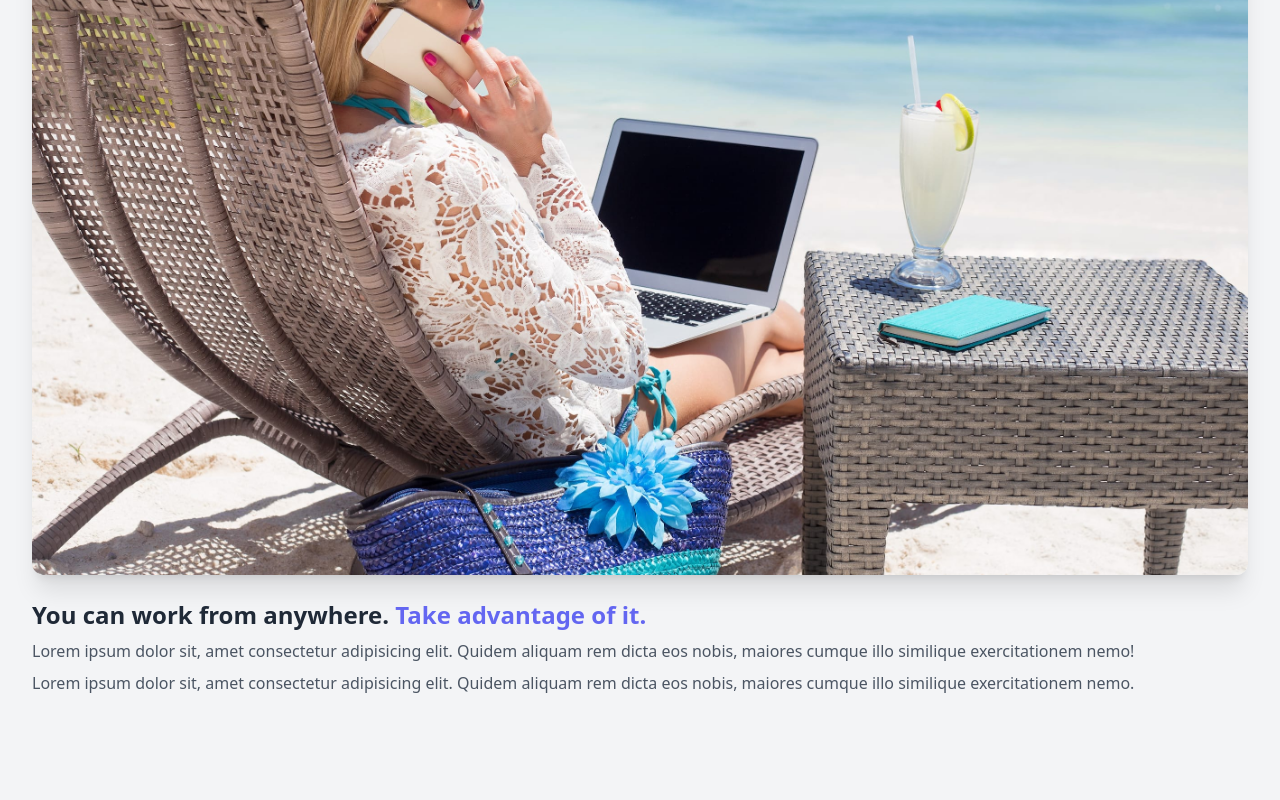
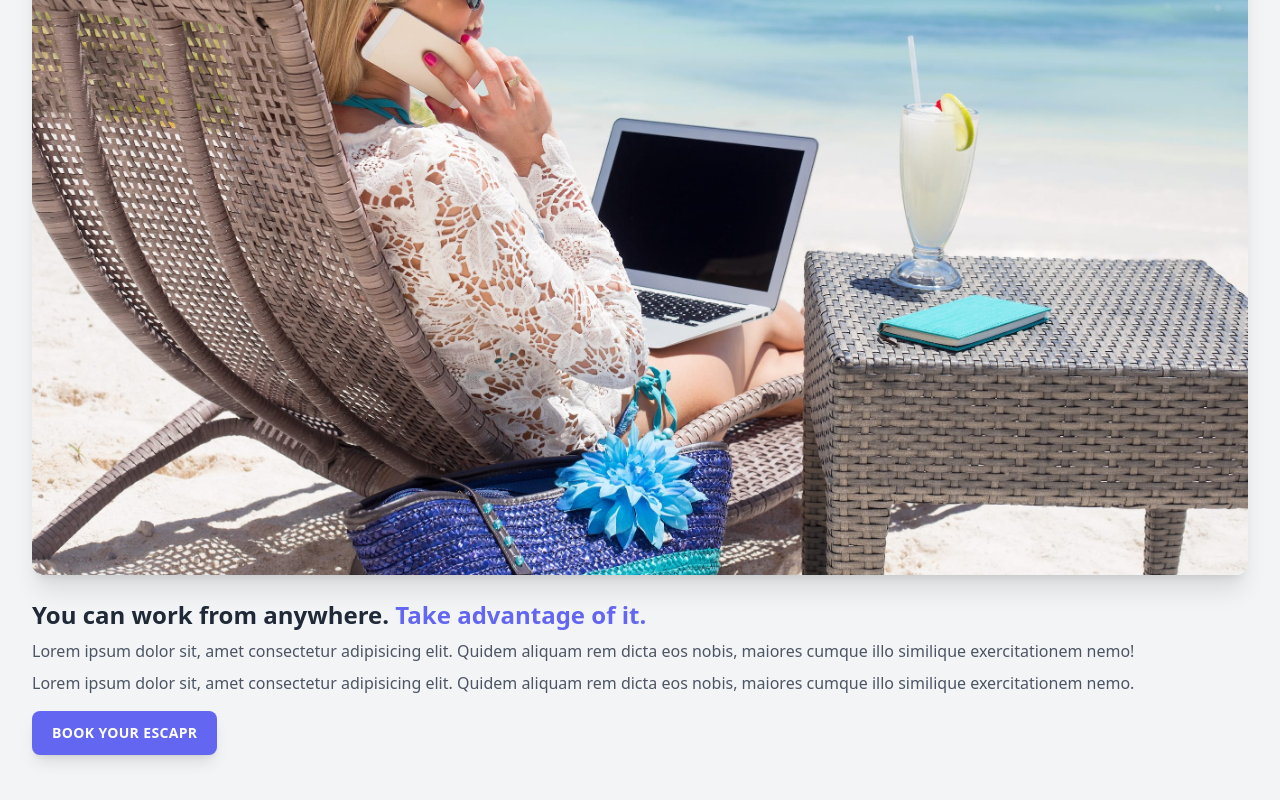
Before and after one commit to codehiker07/utility-first-workflow, a plain HTML site: page index.html in a window 1280 px wide. Shown: the part 348-1148 px from the top of the page. Before the commit the page ends 1091 px from the top, so only its background shows below. Drawn offline with nearby package versions, Linux system fonts and the light colour scheme.

Commit message:
button done

```diff
--- a/index.html
+++ b/index.html
@@ -22,7 +22,12 @@
             eos nobis,
             maiores cumque
             illo similique exercitationem nemo.</p>
-
+        <div>
+            <a class="inline-block mt-4 px-5 py-3 shadow-lg bg-indigo-500 text-white rounded-lg uppercase tracking-wide font-semibold text-sm"
+                href="#">Book
+                Your
+                Escapr</a>
+        </div>
     </div>
 
 </body>
```
